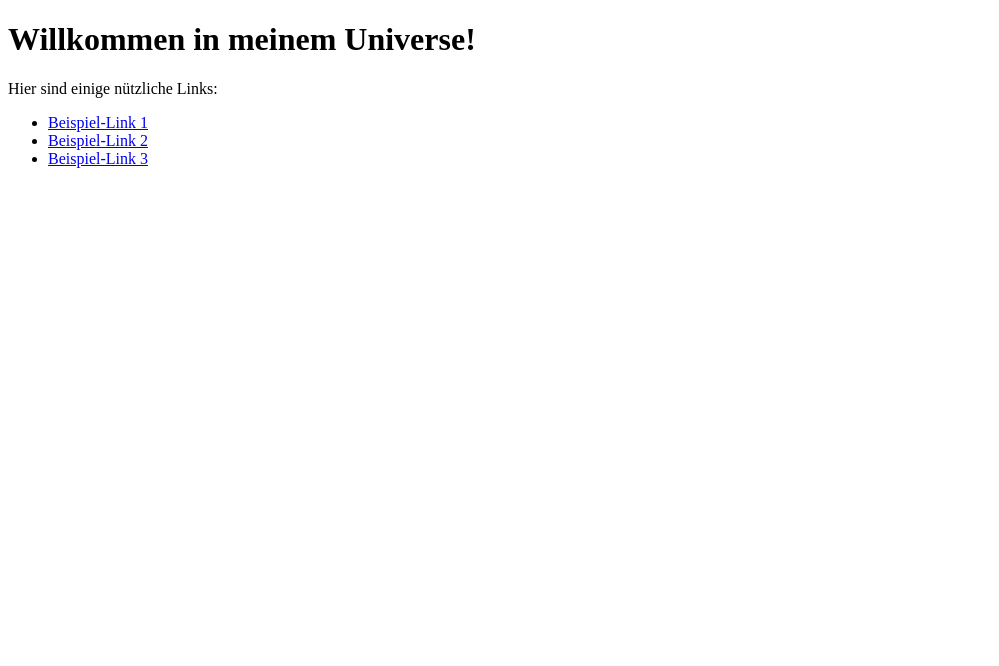
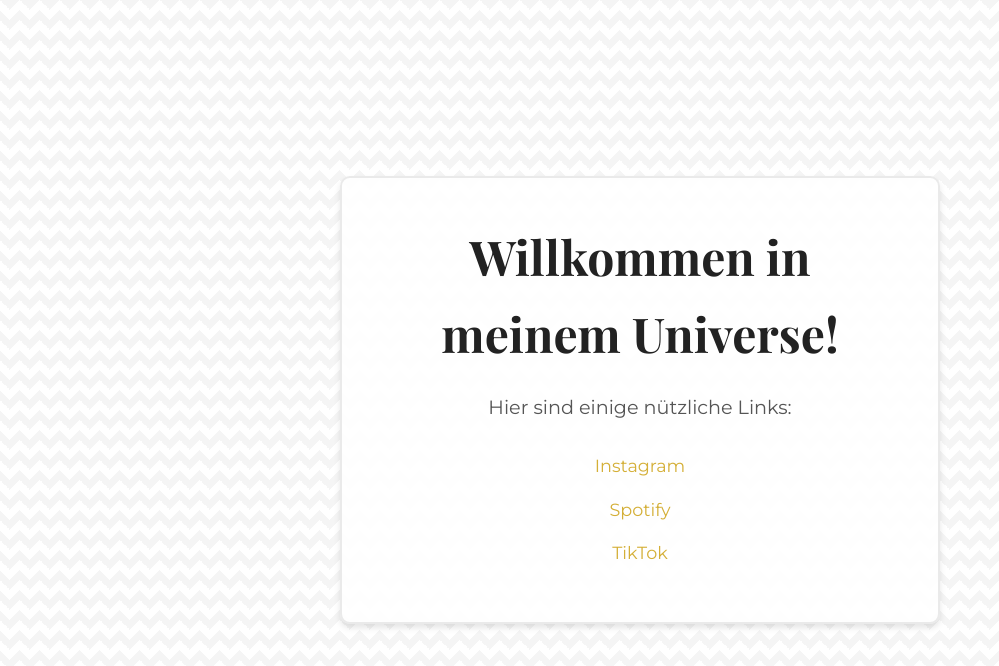
Before and after one commit to isabelbot/chokah, a plain HTML site: page index.html in a window 1280 px wide. Shown: the whole page, without its empty margins (0-999 px from the left). Drawn offline with nearby package versions, Linux system fonts and the light colour scheme.

Commit message:
Update index.html
Nicer typo

```diff
--- a/index.html
+++ b/index.html
@@ -3,14 +3,108 @@
 <head>
     <meta charset="UTF-8">
     <title>You discovered Chokah.de</title>
+    <!-- Google Fonts einbinden -->
+    <link href="https://fonts.googleapis.com/css2?family=Playfair+Display:wght@700&family=Montserrat:wght@400&display=swap" rel="stylesheet">
+    <style>
+        /* Grundlegende Reset-Styles */
+        * {
+            margin: 0;
+            padding: 0;
+            box-sizing: border-box;
+        }
+
+        /* Hintergrund und allgemeine Stile */
+        body {
+            font-family: 'Montserrat', sans-serif;
+            background-color: #ffffff;
+            color: #333333;
+            line-height: 1.6;
+            display: flex;
+            justify-content: center;
+            align-items: center;
+            height: 100vh;
+            background-image: linear-gradient(135deg, #f5f5f5 25%, transparent 25%),
+                              linear-gradient(225deg, #f5f5f5 25%, transparent 25%),
+                              linear-gradient(45deg, #f5f5f5 25%, transparent 25%),
+                              linear-gradient(315deg, #f5f5f5 25%, #ffffff 25%);
+            background-position: 10px 0, 10px 0, 0 0, 0 0;
+            background-size: 20px 20px;
+        }
+
+        /* Container für den Inhalt */
+        .container {
+            text-align: center;
+            padding: 40px;
+            background-color: rgba(255, 255, 255, 0.9);
+            border: 2px solid #eaeaea;
+            box-shadow: 0 4px 6px rgba(0,0,0,0.1);
+            border-radius: 10px;
+            max-width: 600px;
+            width: 90%;
+        }
+
+        /* Überschrift mit eleganter Schrift */
+        h1 {
+            font-family: 'Playfair Display', serif;
+            font-size: 3em;
+            margin-bottom: 20px;
+            color: #222222;
+        }
+
+        /* Einleitender Paragraph */
+        p {
+            font-size: 1.2em;
+            margin-bottom: 30px;
+            color: #555555;
+        }
+
+        /* Liste der Links */
+        ul {
+            list-style: none;
+        }
+
+        ul li {
+            margin: 15px 0;
+        }
+
+        /* Stil der Links */
+        a {
+            text-decoration: none;
+            font-size: 1.1em;
+            color: #D4AF37; /* Goldton für Eleganz */
+            transition: color 0.3s, transform 0.3s;
+        }
+
+        a:hover {
+            color: #BFA16A;
+            transform: scale(1.05);
+        }
+
+        /* Responsive Design */
+        @media (max-width: 600px) {
+            h1 {
+                font-size: 2.5em;
+            }
+
+            p {
+                font-size: 1em;
+            }
+
+            a {
+                font-size: 1em;
+            }
+        }
+    </style>
 </head>
 <body>
-    <h1>Willkommen in meinem Universe!</h1>
-    <p>Hier sind einige nützliche Links:</p>
-    <ul>
-        <li><a href="https://www.example.com">Beispiel-Link 1</a></li>
-        <li><a href="https://www.example.com">Beispiel-Link 2</a></li>
-        <li><a href="https://www.example.com">Beispiel-Link 3</a></li>
-    </ul>
+    <div class="container">
+        <h1>Willkommen in meinem Universe!</h1>
+        <p>Hier sind einige nützliche Links:</p>
+        <ul>
+            <li><a href="https://www.instagram.com/chokah93/" target="_blank">Instagram</a></li>
+            <li><a href="https://www.spotify.com/" target="_blank">Spotify</a></li>
+            <li><a href="https://www.tiktok.com/@chokah93" target="_blank">TikTok</a></li>
+        </ul>
+    </div>
 </body>
 </html>
```
